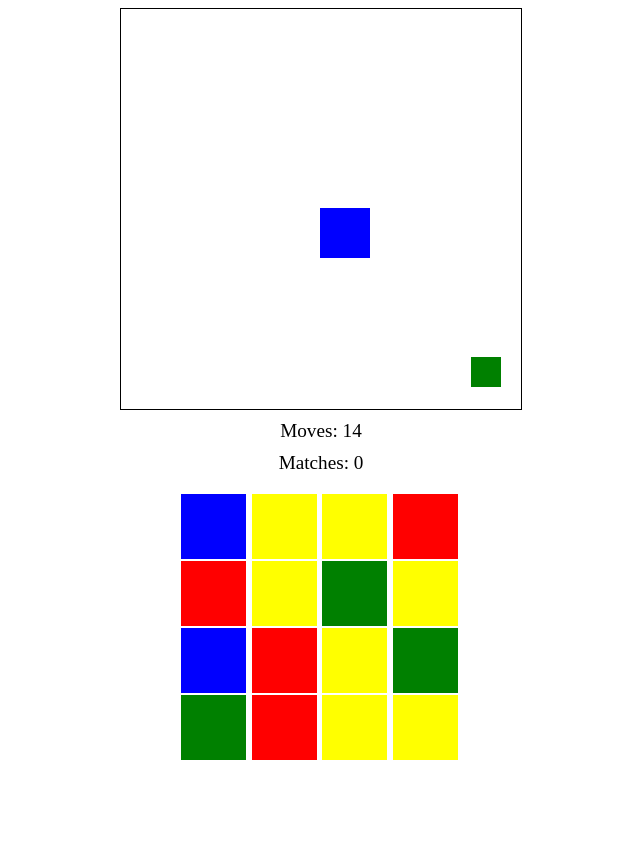
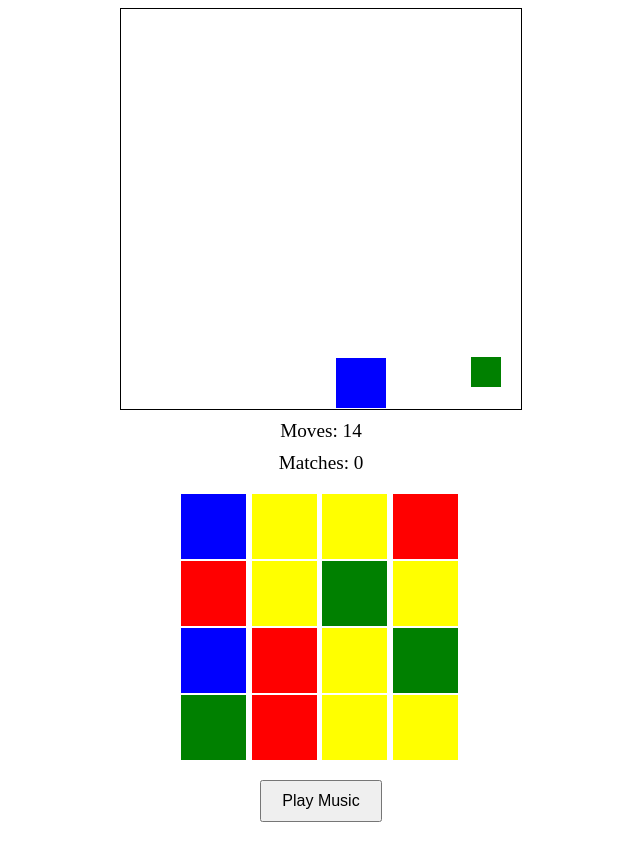
Before and after one commit to Mahzbe/Finley-s-shark-quest1, a plain HTML site: page index.html in a window 1280 px wide. Shown: the whole page, without its empty margins (319-959 px from the left). Before the commit the page ends 800 px from the top, so only its background shows below. Drawn offline with Linux system fonts and the light colour scheme.

Commit message:
Update index.html

```diff
--- a/index.html
+++ b/index.html
@@ -14,11 +14,11 @@
             display: grid;
             grid-template-columns: repeat(4, 1fr);
             gap: 2px;
-            width: 280px; /* Adjusted for a better fit */
+            width: 280px;
             margin: 20px auto;
         }
         #puzzleGrid div {
-            width: 65px; /* Adjusted for a better fit */
+            width: 65px;
             height: 65px;
             display: flex;
             align-items: center;
@@ -57,6 +57,13 @@
             font-size: 1.2em;
             margin: 10px;
         }
+        #musicButton {
+            display: block;
+            margin: 20px auto;
+            font-size: 1em;
+            padding: 10px 20px;
+            cursor: pointer;
+        }
     </style>
 </head>
 <body>
@@ -72,10 +79,15 @@
     <div id="movesCounter">Moves: 14</div>
     <div id="matchesCounter">Matches: 0</div>
     <div id="puzzleGrid"></div>
+    <button id="musicButton" onclick="toggleMusic()">Play Music</button>
 
     <script>
         const canvas = document.getElementById('gameCanvas');
         const ctx = canvas.getContext('2d');
+        const musicButton = document.getElementById('musicButton');
+
+        let musicPlaying = false;
+        let music = new Audio('your-music-file.mp3'); // Replace with your music file
 
         let game = {
             finley: { x: 50, y: 50, width: 30, height: 30, speed: 2 },
@@ -212,6 +224,17 @@
             gameLoop();
         }
 
+        function toggleMusic() {
+            if (musicPlaying) {
+                music.pause();
+                musicButton.textContent = 'Play Music';
+            } else {
+                music.play();
+                musicButton.textContent = 'Pause Music';
+            }
+            musicPlaying = !musicPlaying;
+        }
+
         function checkCollision() {
             if (
                 game.finley.x < game.shark.x + game.shark.width &&
@@ -225,18 +248,41 @@
         }
 
         function updateGame() {
-            if (game.finley.x <= 50 && game.finley.y < 350) {
+            if (game.finley.x <= 50 && game.finley.y < canvas.height - 50) {
                 game.finley.y += game.finley.speed;
-            } else if (game.finley.y >= 350 && game.finley.x < 350) {
+            } else if (game.finley.y >= canvas.height - 50 && game.finley.x < canvas.width - 50) {
                 game.finley.x += game.finley.speed;
-            } else if (game.finley.x >= 350 && game.finley.y > 50) {
+            } else if (game.finley.x >= canvas.width - 50 && game.finley.y > 50) {
                 game.finley.y -= game.finley.speed;
             } else if (game.finley.y <= 50 && game.finley.x > 50) {
                 game.finley.x -= game.finley.speed;
             }
 
+            // Move the Shark towards Finley
+            const originalX = game.shark.x;
+            const originalY = game.shark.y;
+
+            if (game.shark.x < game.finley.x) {
+                game.shark.x += game.shark.speed;
+            } else if (game.shark.x > game.finley.x) {
+                game.shark.x -= game.shark.speed;
+            }
+
+            if (game.shark.y < game.finley.y) {
+                game.shark.y += game.shark.speed;
+            } else if (game.shark.y > game.finley.y) {
+                game.shark.y -= game.shark.speed;
+            }
+
+            // Prevent Shark from moving off-screen and make sure it never collides with Finley
+            if (game.shark.x < 0) game.shark.x = 0;
+            if (game.shark.y < 0) game.shark.y = 0;
+            if (game.shark.x + game.shark.width > canvas.width) game.shark.x = canvas.width - game.shark.width;
+            if (game.shark.y + game.shark.height > canvas.height) game.shark.y = canvas.height - game.shark.height;
+
             if (checkCollision()) {
-                gameOver();
+                game.shark.x = originalX;
+                game.shark.y = originalY;
             }
         }
 
@@ -254,12 +300,6 @@
             if (!game.gameOver) {
                 updateGame();
                 draw();
-                game.shark.x += game.shark.speed;
-                game.shark.y += game.shark.speed;
-                if (game.shark.x > canvas.width || game.shark.y > canvas.height) {
-                    game.shark.x = 0;
-                    game.shark.y = 0;
-                }
                 requestAnimationFrame(gameLoop);
             }
         }
```
